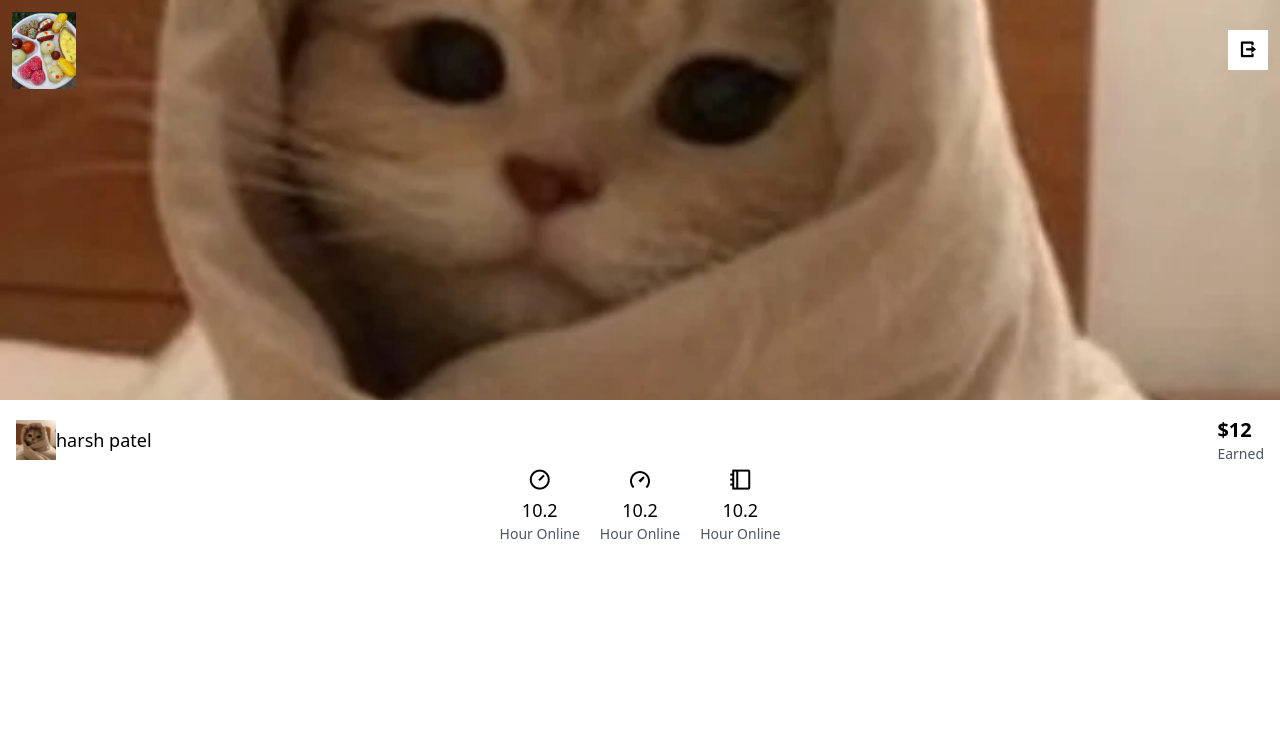
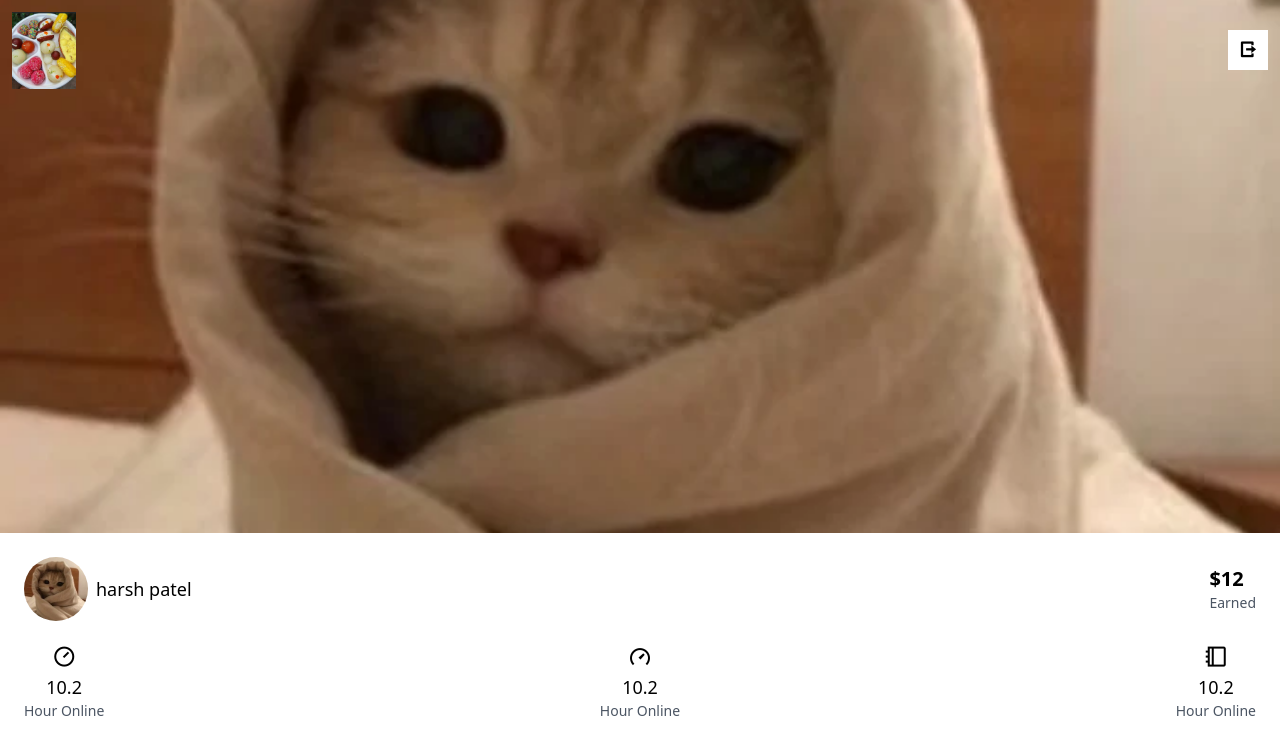
Before and after one commit to shourya-sharma-33/uberclone, a React (Vite) app in the folder Frontend/: page /captain in a window 1280 px wide. Shown: the top 754 px of the page. Built offline with nearby package versions, Linux system fonts and the light colour scheme.

Commit message:
Refactor layout in CaptainHome component for improved structure and styling

```diff
--- a/Frontend/src/pages/CaptainHome.jsx
+++ b/Frontend/src/pages/CaptainHome.jsx
@@ -11,13 +11,13 @@ const CaptainHome = () => {
           <i className="text-lg font-bold ri-logout-box-r-line"></i>
         </Link>
       </div>
-      <div className='h-1/2'>
+      <div className='h-2/3'>
         <img src={Bg2} alt="" className='h-full w-full object-cover' />
       </div>
-      <div className='h-1/2 p-4'>
+      <div className='h-1/3 p-6 flex flex-col gap-5'>
         <div className='flex items-center justify-between gap-3'>
-          <div className='flex items-center justify-between '>
-            <img className='h-10 w-10' src={Bg2} alt="" />
+          <div className='flex items-center justify-between gap-2'>
+            <img className='h-16 w-16 rounded-full' src={Bg2} alt="" />
             <h4 className='text-lg font-medium'>harsh patel</h4>
           </div>
           <div>
@@ -25,12 +25,13 @@ const CaptainHome = () => {
             <p className='text-sm text-gray-600'>Earned</p>
           </div>
         </div>
-        <div className='flex justify-center gap-5 items-start'>
+        <div className='flex justify-between gap-5 items-start'>
           <div className='text-center'>
             <i className="text-2xl font-thin ri-timer-2-line"></i>
             <h5 className='text-lg font-medium'>10.2</h5>
             <p className='text-sm text-gray-600'>Hour Online</p>
           </div>
+
           <div className='text-center'>
             <i className="text-2xl font-thin ri-speed-up-fill  "></i>
             <h5 className='text-lg font-medium'>10.2</h5>
```
